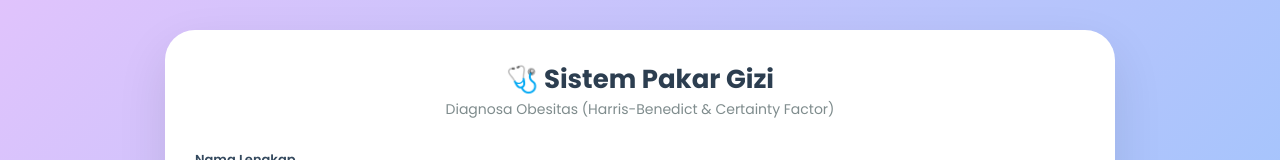
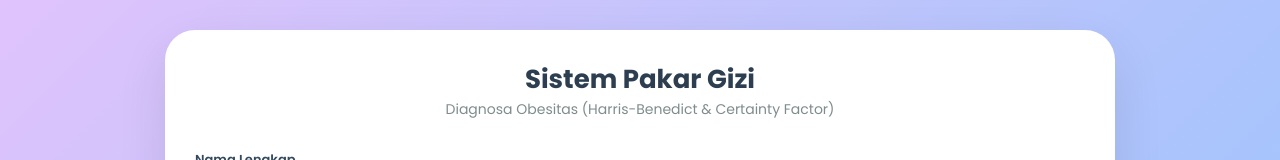
Before and after one commit to maherhambadar/pakar-gizi-skripsi, a plain HTML site: page index.html in a window 1280 px wide. Shown: the top 160 px of the page. Drawn offline with nearby package versions, Linux system fonts and the light colour scheme.

```diff
--- a/index.html
+++ b/index.html
@@ -14,7 +14,7 @@
     <div class="app-container">
 
         <div class="app-header">
-            <h1>🩺 Sistem Pakar Gizi</h1>
+            <h1>Sistem Pakar Gizi</h1>
             <p>Diagnosa Obesitas (Harris-Benedict & Certainty Factor)</p>
         </div>
 
```
